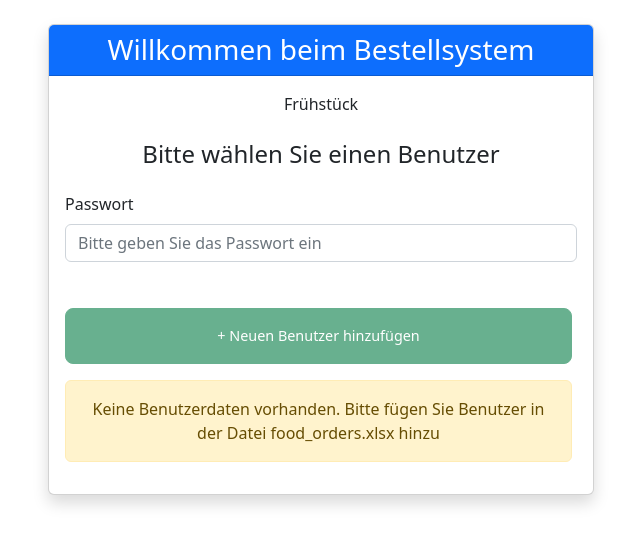
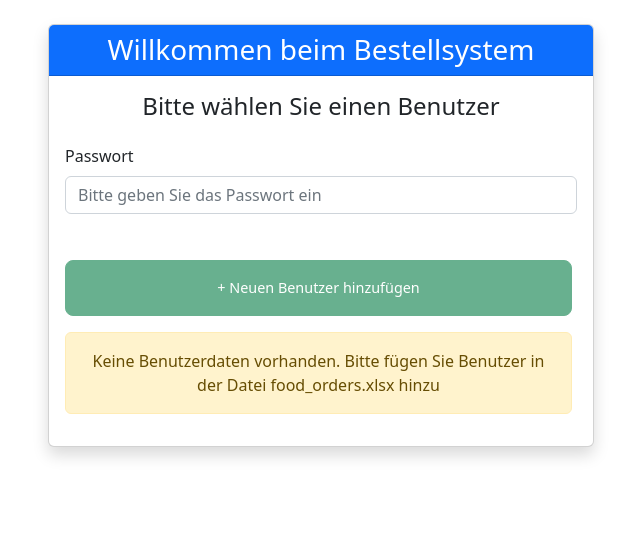
Before and after one commit to MengnanJiangNan/FoodOrderSystem, a Flask app: page / in a window 1280 px wide. Shown: the top 535 px of the page, without its empty margins (319-959 px from the left). Run offline with Flask 3, Linux system fonts and the light colour scheme; data that the repository does not hold is empty.

Commit message:
chore: remove Frühstück title

```diff
--- a/templates/index.html
+++ b/templates/index.html
@@ -73,10 +73,6 @@
                     </div>
                     <div class="card-body">
                         <div class="fixed-header">
-                            <div class="text-center mb-4">
-                                <p class="mb-3">Frühstück</p>
-                            </div>
-
                             <h4 class="text-center mb-4">Bitte wählen Sie einen Benutzer</h4>
 
                             <div class="mb-3">
```
